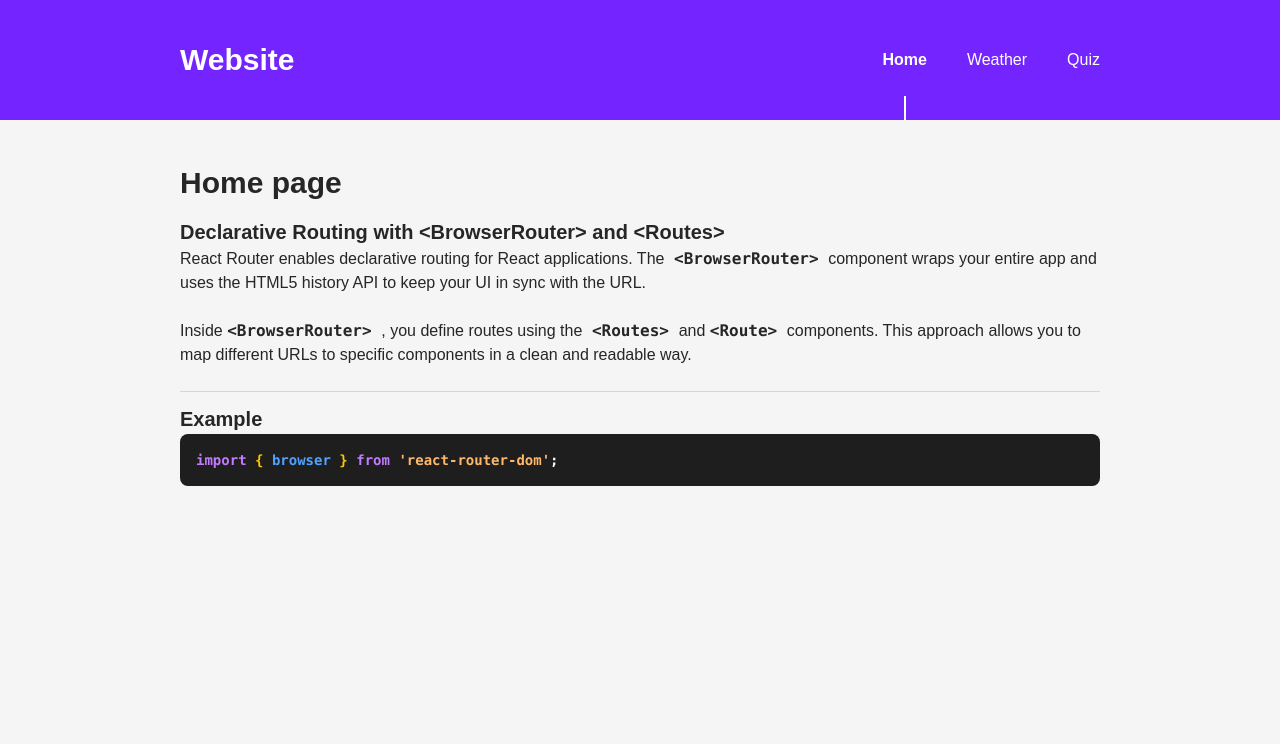
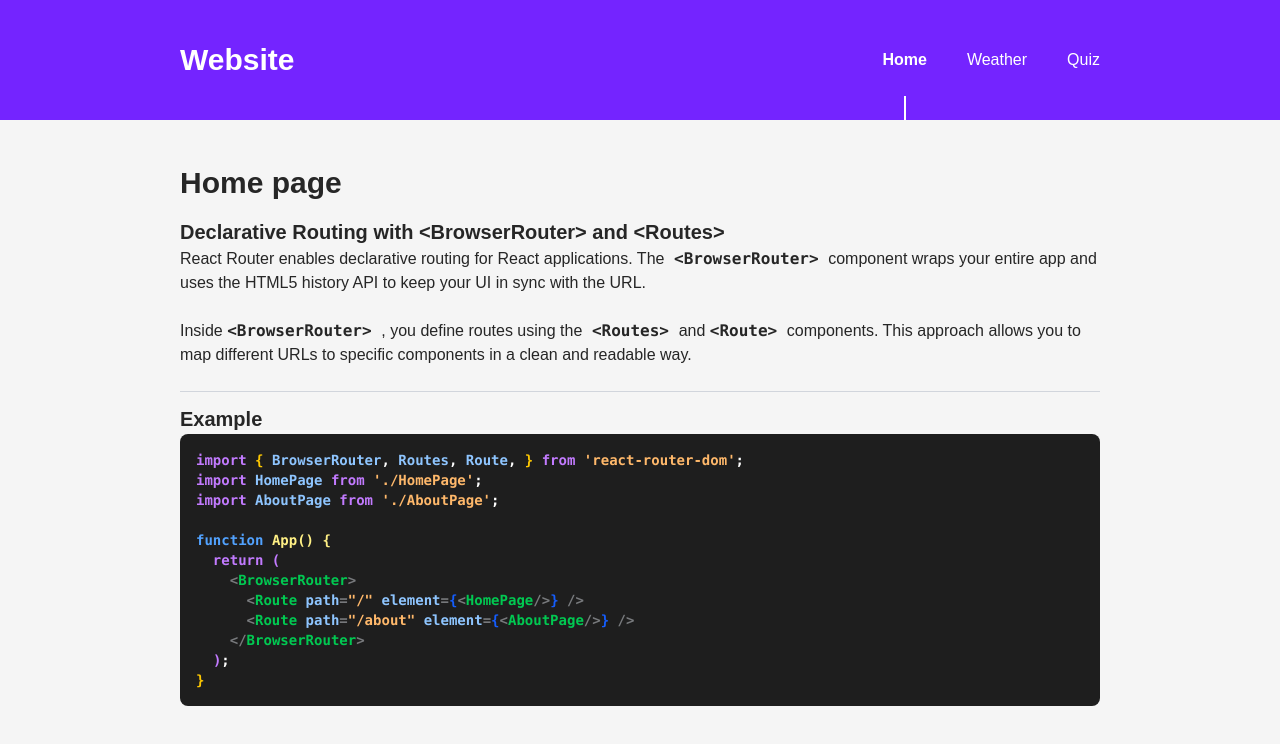
Before and after one commit to DanielG904/example, a React (Vite) app: page / in a window 1280 px wide. Shown: the top 744 px of the page. Built offline with nearby package versions, Linux system fonts and the light colour scheme; a web font is replaced by a local one.

Commit message:
updated example code on home page

```diff
--- a/src/HomePage.jsx
+++ b/src/HomePage.jsx
@@ -1,4 +1,15 @@
 import { motion } from "motion/react";
+
+function App() {
+  return (
+    <BrowserRouter>
+      <Routes>
+        <Route path="/" element={<HomePage />} />
+        <Route path="/about" element={<AboutPage />} />
+      </Routes>
+    </BrowserRouter>
+  );
+}
 
 export default function HomePage() {
   return (
@@ -37,13 +48,85 @@ export default function HomePage() {
           <code>
             <span class="text-purple-400">import</span>{" "}
             <span className="text-yellow-400">
-              {"{"} <span className="text-blue-400">browser</span> {"}"}{" "}
+              {"{"}{" "}
+              <span className="text-blue-300">
+                BrowserRouter<span className="text-white">,</span> Routes
+                <span className="text-white">,</span> Route
+                <span className="text-white">,</span>
+              </span>{" "}
+              {"}"}{" "}
             </span>
             <span class="text-purple-400">from</span>{" "}
             <span class="text-orange-300">
               'react-router-dom'<span className="text-white">;</span>
             </span>
             <br />
+            <span class="text-purple-400">import</span>{" "}
+            <span className="text-blue-300">HomePage</span>{" "}
+            <span class="text-purple-400">from</span>{" "}
+            <span class="text-orange-300">
+              './HomePage'<span className="text-white">;</span>
+            </span>
+            <br />
+            <span class="text-purple-400">import</span>{" "}
+            <span className="text-blue-300">AboutPage</span>{" "}
+            <span class="text-purple-400">from</span>{" "}
+            <span class="text-orange-300">
+              './AboutPage'<span className="text-white">;</span>
+            </span>
+            <br />
+            <br />
+            <span className="text-blue-400">function</span>{" "}
+            <span className="text-yellow-200">App()</span>{" "}
+            <span className="text-yellow-200">{"{"}</span>
+            <br /> <span class="text-purple-400"> return (</span>
+            <br />{" "}
+            <span className="text-green-500">
+              <span className="text-gray-300/50">{"   <"}</span>BrowserRouter
+              <span className="text-gray-300/50">{">"}</span>
+            </span>
+            <br />{" "}
+            <span className="text-green-500">
+              <span className="text-gray-300/50">{"     <"}</span>Route{" "}
+              <span className="text-blue-300">path</span>
+              <span className="text-gray-300/50">=</span>
+              <span className="text-orange-300">"/"</span>{" "}
+              <span className="text-blue-300">element</span>
+              <span className="text-gray-300/50">=</span>
+              <span className="text-blue-600">{"{"}</span>
+              <span className="text-gray-300/50">{"<"}</span>
+              <span>HomePage</span>
+              <span className="text-gray-300/50">{"/>"}</span>
+              <span className="text-blue-600">{"}"}</span>
+              <span className="text-gray-300/50">{" />"}</span>
+            </span>
+            <br />{" "}
+            <span className="text-green-500">
+              <span className="text-gray-300/50">{"     <"}</span>Route{" "}
+              <span className="text-blue-300">path</span>
+              <span className="text-gray-300/50">=</span>
+              <span className="text-orange-300">"/about"</span>{" "}
+              <span className="text-blue-300">element</span>
+              <span className="text-gray-300/50">=</span>
+              <span className="text-blue-600">{"{"}</span>
+              <span className="text-gray-300/50">{"<"}</span>
+              <span>AboutPage</span>
+              <span className="text-gray-300/50">{"/>"}</span>
+              <span className="text-blue-600">{"}"}</span>
+              <span className="text-gray-300/50">{" />"}</span>
+            </span>
+            <br />{" "}
+            <span className="text-green-500">
+              <span className="text-gray-300/50">{"   </"}</span>BrowserRouter
+              <span className="text-gray-300/50">{">"}</span>
+            </span>
+            <br />{" "}
+            <span class="text-purple-400">
+              {" "}
+              )<span className="text-white">;</span>
+            </span>
+            <br />
+            <span className="text-yellow-400">{"}"}</span>
           </code>
         </pre>
       </div>
```
